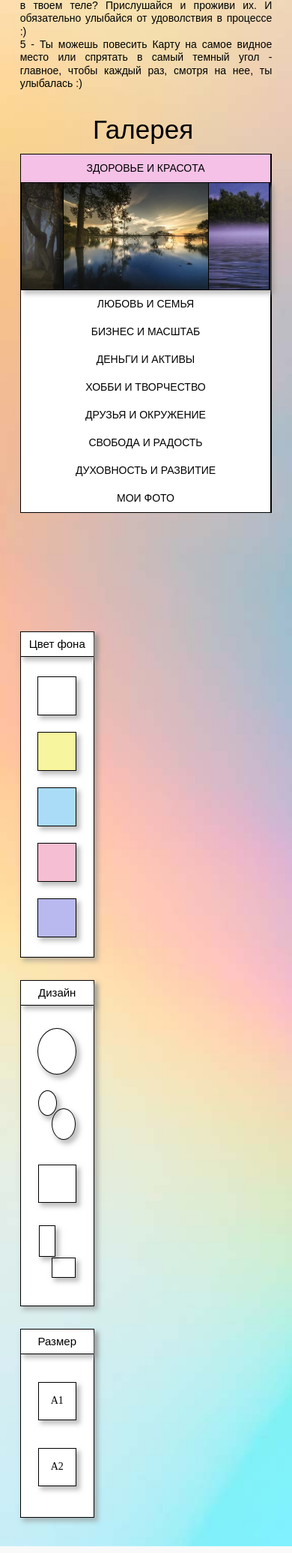
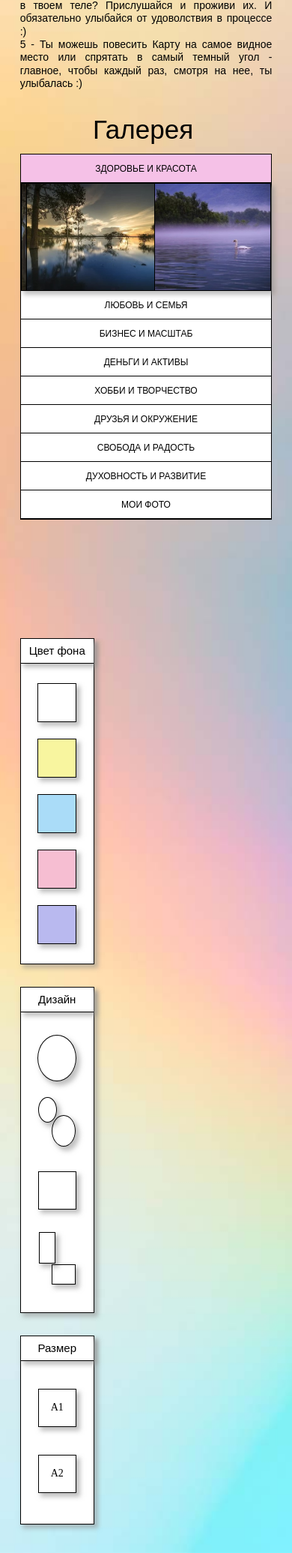
Before and after one commit to drummerrog/wishcard, a PHP site: page / in a window 390 px wide. Shown: the part 834-2905 px from the top of the page at 75% size. Run offline with PHP 8.4, Linux system fonts and the light colour scheme.

Commit message:
fix: корректировка галереи (размер,отступы,слайды)

```diff
--- a/assets/css/media.css
+++ b/assets/css/media.css
@@ -24,6 +24,10 @@
     margin: 30px 0 140px;
   }
 
+  .swiper-slide {
+    width: 132.2px !important;
+  }
+
   /* .info-text {
     width: 100%;
     font-size: 19px;
@@ -38,13 +42,13 @@
     margin-right: 50px;
   } */
 
-  .tab-header__item {
+  /* .tab-header__item {
     font-size: 14px;
-  }
+  } */
 
   /* .swiper-slide, */
   .form-label {
-    width: 125.7px !important;
+    width: 132.7px !important;
   }
 }
 
@@ -74,9 +78,16 @@
     font-size: 30px;
   }
 
-  /* .swiper-slide, */
+  .tab-header__item {
+    font-size: 7px;
+  }
+
+  .swiper-slide {
+    width: 99.7px !important;
+  }
+
   .form-label {
-    width: 105.3px !important;
+    width: 100.3px !important;
   }
 }
 
@@ -96,6 +107,7 @@
     font-size: 110px;
     margin: 30px 0 60px;
   }
+
   .wishcard {
     /* width: 100%; */
     overflow: hidden;
@@ -110,6 +122,12 @@
 
   .tab-header {
     width: auto;
+    border-right: none;
+  }
+
+  .tab-header__item {
+    font-size: 12px;
+    border-bottom: 1px solid #000;
   }
 
   .tab-content {
@@ -120,6 +138,10 @@
 
   .form-label {
     width: 188px !important;
+  }
+
+  .swiper-slide {
+    width: 225px !important;
   }
 
   .swiper-button {
@@ -146,7 +168,17 @@
     width: 85%;
   } */
 
+  .swiper-slide {
+    width: 191px !important;
+  }
+
   .form-label {
     width: 75px !important;
   }
 }
+
+@media (max-width: 425px) {
+  .swiper-slide {
+    width: 51% !important;
+  }
+}
--- a/assets/css/style.css
+++ b/assets/css/style.css
@@ -46,7 +46,7 @@ body {
 .gallery {
   /* max-width: 1875px; */
   height: auto;
-  /* text-align: center; */
+  text-align: center;
 }
 
 .gallery-title {
@@ -69,7 +69,7 @@ body {
 }
 
 .tab-header {
-  width: 193px;
+  width: 100%;
   height: auto;
   display: flex;
   flex-direction: column;
@@ -84,14 +84,19 @@ body {
   justify-content: center;
   align-items: center;
   background-color: #fff;
-  font-size: 13px;
-  letter-spacing: 0px;
+  font-size: 10px;
+  letter-spacing: 0;
   text-transform: uppercase;
   cursor: pointer;
 }
 
 .tab-header__item.active {
   background-color: rgb(245, 193, 231);
+}
+
+.tab-header_border,
+.swiper {
+  border-right: none !important;
 }
 
 .tab-content {
@@ -155,7 +160,7 @@ body {
 
 .swiper-slide {
   display: block;
-  width: 193.222px !important;
+  width: 193.3px !important;
   height: auto !important;
   object-fit: cover;
   border-right: 1px solid #000;
@@ -340,7 +345,7 @@ body {
   margin-left: 17px;
 }
 
-.sidebar-tabs__size {
+.sidebar-tabs_size {
   height: 250px;
 }
 
--- a/index.html
+++ b/index.html
@@ -386,22 +386,13 @@
                     <!-- tab-content -->
                 </div>
                 <!-- tab-header -->
-                <div class="tab-header">
+                <div class="tab-header tab-header_border">
                     <div class="tab-header__item js-tab-trigger" data-tab="1">
                         <span class="tab-header__name">Мои фото</span>
                     </div>
                     <div class="tab-content tab-content_new js-tab-content" data-tab="1">
                         <div class="swiper Swiper">
-                            <div class="swiper-wrapper">
-                                <!-- <div class="swiper-slide-hidden"></div>
-                                <div class="swiper-slide-hidden"></div>
-                                <div class="swiper-slide-hidden"></div>
-                                <div class="swiper-slide-hidden"></div>
-                                <div class="swiper-slide-hidden"></div>
-                                <div class="swiper-slide-hidden"></div>
-                                <div class="swiper-slide-hidden"></div>
-                                <div class="swiper-slide-hidden"></div> -->
-                            </div>
+                            <div class="swiper-wrapper"></div>
                         </div>
                         <!-- swiper -->
                         <div class="swiper-button swiper-button-next">
@@ -511,7 +502,7 @@
             </div>
             <!-- /.sidebar-tabs -->
 
-            <div class="sidebar-tabs sidebar-tabs__size">
+            <div class="sidebar-tabs sidebar-tabs_size">
                 <span class="sidebar-tabs__title">Размер</span>
                 <div class="sidebar-tab">
                     <div class="sidebar-tab__item active" data-tab="19">
```
